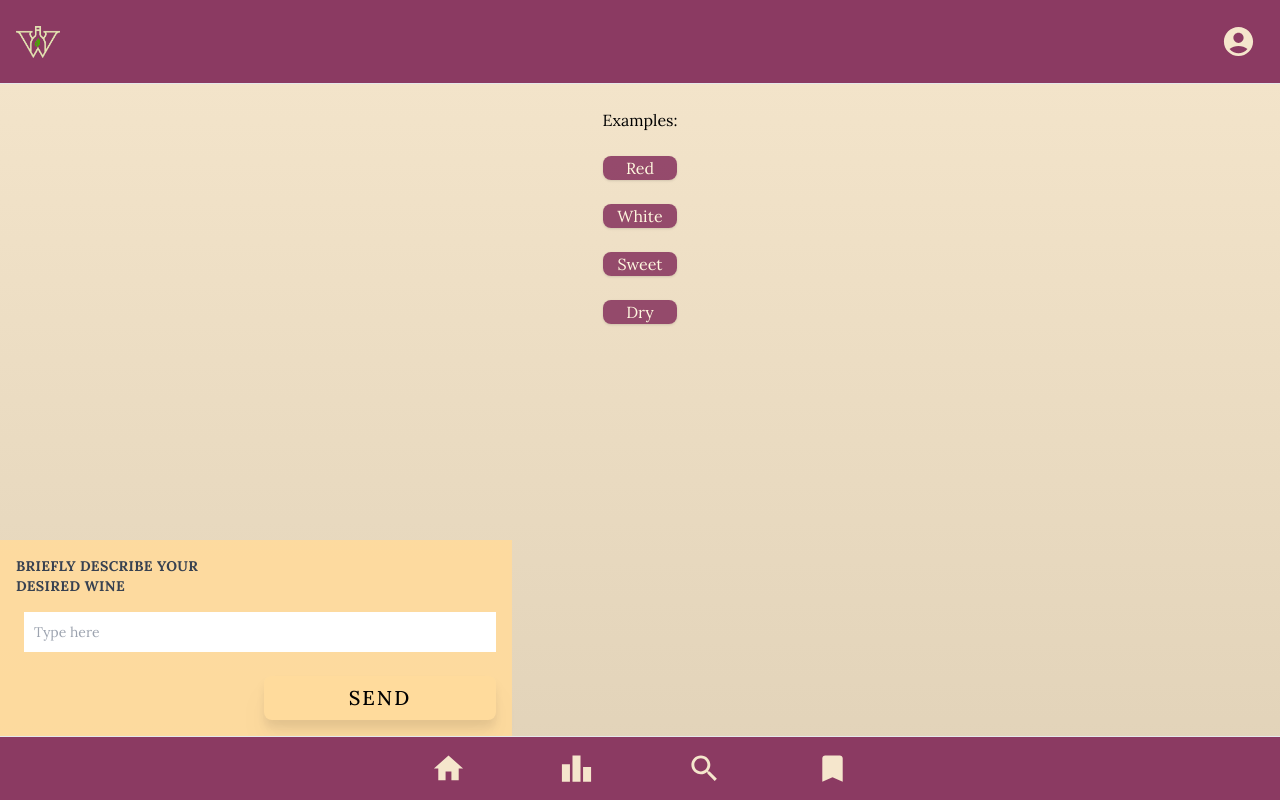
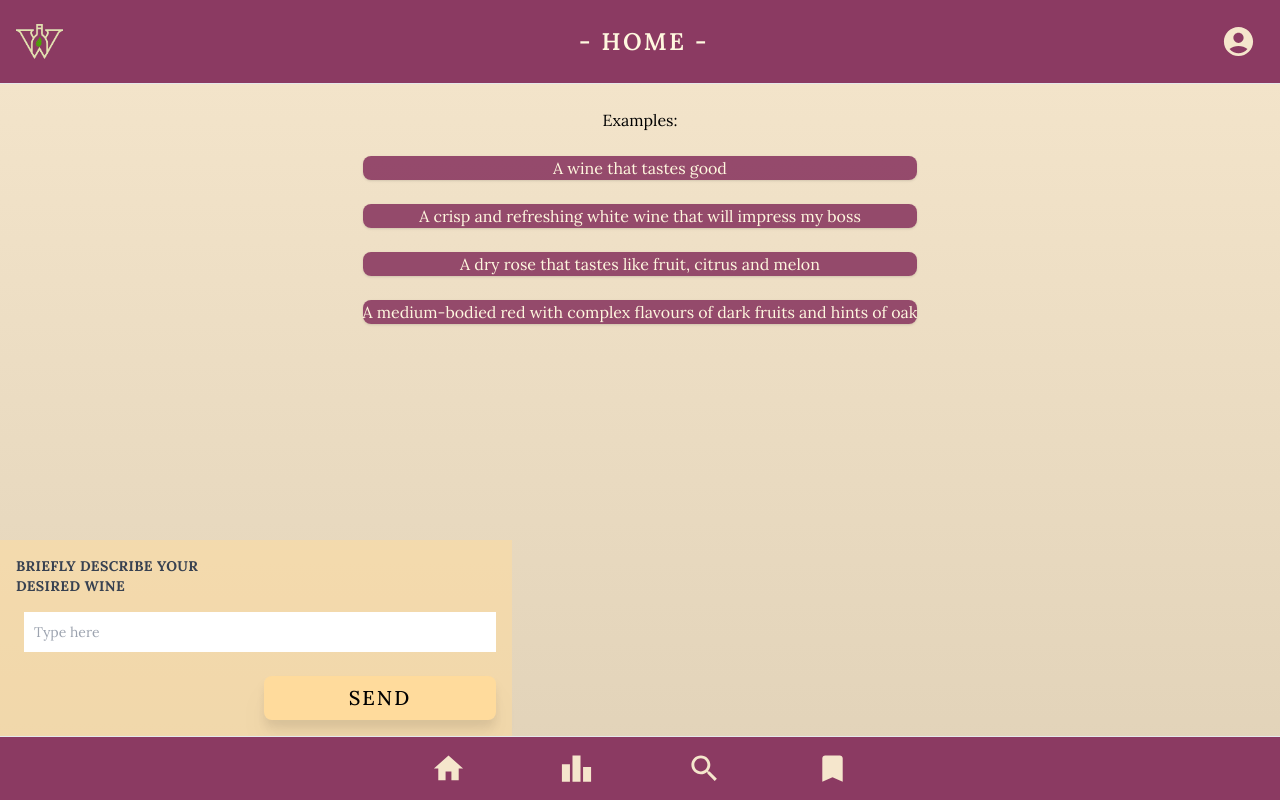
Before and after one commit to erictatchell/WineWhisperer, a Next.js app: page /main/home in a window 1280 px wide. Built offline with nearby package versions, Linux system fonts and the light colour scheme.

Commit message:
user prompt shown in fancy font, header has page title, made wine card button better

```diff
--- a/components/layouts/layout.tsx
+++ b/components/layouts/layout.tsx
@@ -1,5 +1,6 @@
 import type { AppProps } from 'next/app'
 import { createTheme, ThemeProvider } from '@mui/material/styles';
+import Image from 'next/image'
 import { Lora } from 'next/font/google'
 import AccountCircleIcon from '@mui/icons-material/AccountCircle';
 import IconButton from '@mui/material/IconButton';
@@ -40,9 +41,21 @@ export default function Layout({ children }: Props) {
         <nav className="bg-brendan dark:bg-brendan sticky w-full z-20 top-0 left-0 border-b border-gray-200 dark:border-gray-600">
           <div className="max-w-screen-xl flex flex-wrap items-center justify-between mx-auto p-4">
             <Link href="/main/home" className="flex items-center">
-              <img src="../logo.png" className="h-8 mr-3" alt="WW Logo" />
+              <Image src="/logo.png" className="mr-3" alt="WW Logo" width='47' height='100' />
               <span className="self-center text-2xl font-semibold whitespace-nowrap dark:text-white"></span>
             </Link>
+            <div className='text-lightdijon text-2xl font-semibold tracking-widest uppercase'>
+              -
+              {path == '/main/home' ? ' Home ' : ''}
+              {path == '/main/toppicks' ? ' Top Picks ' : ''}
+              {path == '/main/aboutus' ? ' About Us ' : ''}
+              {path == '/main/profile' ? ' Profile ' : ''}
+              {path == '/main/saved' ? ' Saved ' : ''}
+              {path.startsWith('/wine/') ? ' view ' : ''}
+              {path == '/main/settings' ? ' Settings ' : ''}
+              -
+
+            </div>
             <div className="flex md:order-2">
               <ThemeProvider theme={theme}>
                 <IconButton href="/main/profile">
--- a/pages/main/home.tsx
+++ b/pages/main/home.tsx
@@ -3,7 +3,7 @@ import Image from 'next/image'
 import { useRouter } from 'next/router';
 import { useState, useEffect } from 'react';
 import ThinkingDots from '../../components/dots';
-import { IconButton, ThemeProvider, createTheme,  } from '@mui/material';
+import { IconButton, ThemeProvider, createTheme, } from '@mui/material';
 import ArrowCircleRightIcon from '@mui/icons-material/ArrowCircleRight';
 
 interface Wine {
@@ -39,6 +39,8 @@ const theme = createTheme({
 export default function Home() {
   const [selection, setSelection] = useState('list');
   const [description, setDescription] = useState('');
+  const [pageDesc, setPageDesc] = useState('');
+
   const [result, setResult] = useState('');
   const [loading, setLoading] = useState(false);
   const [wines, setWines] = useState<Wine[]>([]);  // add this line
@@ -78,7 +80,7 @@ export default function Home() {
     e.preventDefault();
     setLoading(true);
     setShowExamples(false);  // hide the example divs
-
+    setPageDesc(pageDesc);
     try {
       const response = await fetch(`/api/ai?selection=${selection}&description=${description}&numWines=${numWines}`);
 
@@ -111,23 +113,30 @@ export default function Home() {
               <h1>Examples:</h1>
             </div>
             <div className="grid text-lightdijon max-w-sm ml- mr- mb-6 border-brendan rounded-lg shadow bg-brendan/90 dark:bg-brendan/90 dark:border-gray-700 sm:max-w-full">
-              <button onClick={() => { setDescription('Red'); handleSubmit; }} onChange={handleDescriptionChange} className="grid justify-center">Red</button>
+              <button onClick={() => { setPageDesc('A wine that tastes good'); setDescription('A wine that tastes good'); handleSubmit; }} onChange={handleDescriptionChange} className="grid justify-center">A wine that tastes good</button>
             </div>
             <div className="grid text-lightdijon max-w-sm ml- mr- mb-6 border-brendan rounded-lg shadow bg-brendan/90 dark:bg-brendan/90 dark:border-gray-700 sm:max-w-full">
-              <button onClick={() => { setDescription('White'); handleSubmit; }} onChange={handleDescriptionChange} className="grid justify-center">White</button>
+              <button onClick={() => { setPageDesc('A crisp and refreshing white that will impress my boss'); setDescription('A crisp and refreshing white that will impress my boss'); handleSubmit; }} onChange={handleDescriptionChange} className="grid justify-center">A crisp and refreshing white wine that will impress my boss</button>
             </div>
             <div className="grid text-lightdijon max-w-sm ml- mr- mb-6 border-brendan rounded-lg shadow bg-brendan/90 dark:bg-brendan/90 dark:border-gray-700 sm:max-w-full">
-              <button onClick={() => { setDescription('Sweet'); handleSubmit; }} onChange={handleDescriptionChange} className="grid justify-center">Sweet</button>
+              <button onClick={() => { setPageDesc('A dry rose that tastes like fruit, citrus and melon'); setDescription('A dry rose that tastes like fruit, citrus and melon'); handleSubmit; }} onChange={handleDescriptionChange} className="grid justify-center">A dry rose that tastes like fruit, citrus and melon</button>
             </div>
             <div className="grid text-lightdijon max-w-sm ml- mr- mb-6 border-brendan rounded-lg shadow bg-brendan/90 dark:bg-brendan/90 dark:border-gray-700 sm:max-w-full">
-              <button onClick={() => { setDescription('Dry'); handleSubmit; }} onChange={handleDescriptionChange} className="grid justify-center">Dry</button>
+              <button onClick={() => { setPageDesc('A medium-bodied red with complex flavours of dark fruits and hints of oak'); setDescription('A medium-bodied red with complex flavours of dark fruits and hints of oak'); handleSubmit; }} onChange={handleDescriptionChange} className="grid justify-center">A medium-bodied red with complex flavours of dark fruits and hints of oak</button>
             </div>
           </>
         )}
+        {!loading && wines.length != 0 ?
+          <div className='text-center'>
+            <div className='text-5xl mt-2'>“”</div>
+            <div className=' mx-10 mb-5 font-medium'>{pageDesc}</div>
+          </div>
+          : <div></div>}
         {!loading ?
+
           wines.map((wine: Wine, index: number) => (
             <>
-              <div key={index} className="p-5 mb-4 max-w-sm mx-auto bg-dijon rounded-xl shadow-xl flex items-center space-x-4">
+              <div key={index} className={`relative p-5 mb-4 max-w-sm mx-auto bg-dijon rounded-xl shadow-xl flex items-center space-x-4`}>
 
                 <div className="flex-shrink-0">
                   <Image src="/white-sauvignon.png" alt="Wine image" width={60} height={60} />
@@ -135,12 +144,12 @@ export default function Home() {
                 <div>
                   <div className="text-xl font-semibold text-black">{wine.title}</div>
                   <p className="uppercase tracking-widest font-medium text-gray-500">{wine.variety}</p>
-                  <p className="text-gray-500 tracking-widest">${wine.price}</p>
+                  <p className="text-gray-500 tracking-widest">${wine.price ? wine.price : 'No price listed'}</p>
                   <p className="uppercase tracking-widest font-bold text-green">{wine.points} / 100</p>
                 </div>
-                <div>
-                  <IconButton href="/main/home">
-                    <button type="button" className="inline-flex flex-col items-center justify-center px-5 group">
+                <div className="absolute bottom-0 right-3 mb-4">
+                  <IconButton href="/">
+                    <button>
                       <ThemeProvider theme={theme}>
                         <ArrowCircleRightIcon fontSize="large" color="primary" />
                       </ThemeProvider>
@@ -152,7 +161,7 @@ export default function Home() {
           ))
           : <ThinkingDots></ThinkingDots>}
       </div>
-      <div className="fixed bottom-0 left-0 z-50 w-full max-w-lg mx-auto p-4 mb-16 bg-dijon/90">
+      <div className="fixed bottom-0 left-0 z-50 w-full max-w-lg mx-auto p-4 mb-16 bg-dijon/50">
         <form onSubmit={handleSubmit} className="grid grid-cols-1 md:grid-cols-2 gap-4">
           <label className="block uppercase tracking-wide text-gray-700 text-sm font-bold" htmlFor="wine-description">
             Briefly describe your desired wine
@@ -160,7 +169,7 @@ export default function Home() {
           <div className="md:col-span-2 flex flex-col md:flex-row items-start md:items-center">
             <input required value={description} onChange={handleDescriptionChange} className="text-sm block w-full p-2.5 dark:bg-white dark:text-black hover:bg-gray-100 focus:bg-gray-200 focus:outline-none mt-2 md:mt-0 md:ml-2" id="wine-description" type="text" placeholder='Type here' />
           </div>
-          <button type="submit" className="md:col-start-2 md:col-end-3 uppercase tracking-widest grid justify-center text-center inline-flex items-center drop-shadow-xl text-xl text-black bg-dijon hover:bg-[#F8DE7F] focus:ring-4 focus:outline-none focus:ring-[#F8DE7F]/50 font-medium rounded-lg mt-2 py-2  text-center inline-flex items-center dark:focus:ring-[#3b5998]/55">
+          <button type="submit"  className="md:col-start-2 md:col-end-3 uppercase tracking-widest grid justify-center text-center inline-flex items-center drop-shadow-xl text-xl text-black bg-dijon hover:bg-[#F8DE7F] focus:ring-4 focus:outline-none focus:ring-[#F8DE7F]/50 font-medium rounded-lg mt-2 py-2  text-center inline-flex items-center dark:focus:ring-[#3b5998]/55">
             Send
           </button>
         </form>
--- a/pages/main/toppicks.tsx
+++ b/pages/main/toppicks.tsx
@@ -56,11 +56,13 @@ export default function TopPicks({ wines }: TopPicksProps) {
 
     return (
         <div className="grid justify-center mt-5">
-            {/* Mapping over the wines array and creating a card for each wine */}
             {wines.map((wine: Wine, index: number) => (
-                <>
-
-                    <div key={index} className={`p-5 mb-4 max-w-sm mx-auto ${index + 1 != 1 && index + 1 != 2 && index + 1 != 3 ? 'bg-dijon' : <></>} ${index + 1 == 1 ? 'bg-gradient-to-r from-[#F4EC88] from-10% via-[#F3EFB8] via-30% to-[#D0C863]' : ''} ${index + 1 == 2 ? 'bg-gradient-to-r from-[#C2C2C2] from-10% via-[#EAEAEA] via-30% to-[#848484]' : ''} ${index + 1 == 3 ? 'bg-gradient-to-r from-[#C97B49] from-10% via-[#DB9E76] via-30% to-[#946A4F]' : ''} rounded-xl shadow-xl flex items-center space-x-4`}>
+                <div key={index} className={`relative p-5 mb-4 max-w-sm mx-auto
+                ${index + 1 > 3 ? 'bg-dijon' : ''}
+                ${index + 1 == 1 ? 'bg-gradient-to-r from-[#F4EC88] from-10% via-[#F3EFB8] via-30% to-[#D0C863]' : ''}
+                ${index + 1 == 2 ? 'bg-gradient-to-r from-[#C2C2C2] from-10% via-[#EAEAEA] via-30% to-[#848484]' : ''}
+                ${index + 1 == 3 ? 'bg-gradient-to-r from-[#C97B49] from-10% via-[#DB9E76] via-30% to-[#946A4F]' : ''}
+                rounded-xl shadow-xl flex items-center space-x-4`}>
 
                     <div className="flex-shrink-0">
                         <Image src="/white-sauvignon.png" alt="Wine image" width={60} height={60} />
@@ -68,10 +70,10 @@ export default function TopPicks({ wines }: TopPicksProps) {
                     <div>
                         <div className="text-xl font-semibold text-black">{wine.title}</div>
                         <p className="uppercase tracking-widest font-medium text-gray-500">{wine.variety}</p>
-                            <p className="text-gray-500 tracking-widest">${wine.price}</p>
+                        <p className="text-gray-500 tracking-widest">${wine.price ? wine.price : 'No price listed'}</p>
                         <p className="uppercase tracking-widest font-bold text-green">{wine.points} / 100</p>
                     </div>
-                        <div>
+                    <div className="absolute bottom-0 right-3 mb-4">
                         <IconButton href="/">
                             <button>
                                 <ThemeProvider theme={theme}>
@@ -81,7 +83,6 @@ export default function TopPicks({ wines }: TopPicksProps) {
                         </IconButton>
                     </div>
                 </div>
-                </>
             ))}
         </div>
     )
```
Lines whose indentation alone changed are shown as unchanged.
